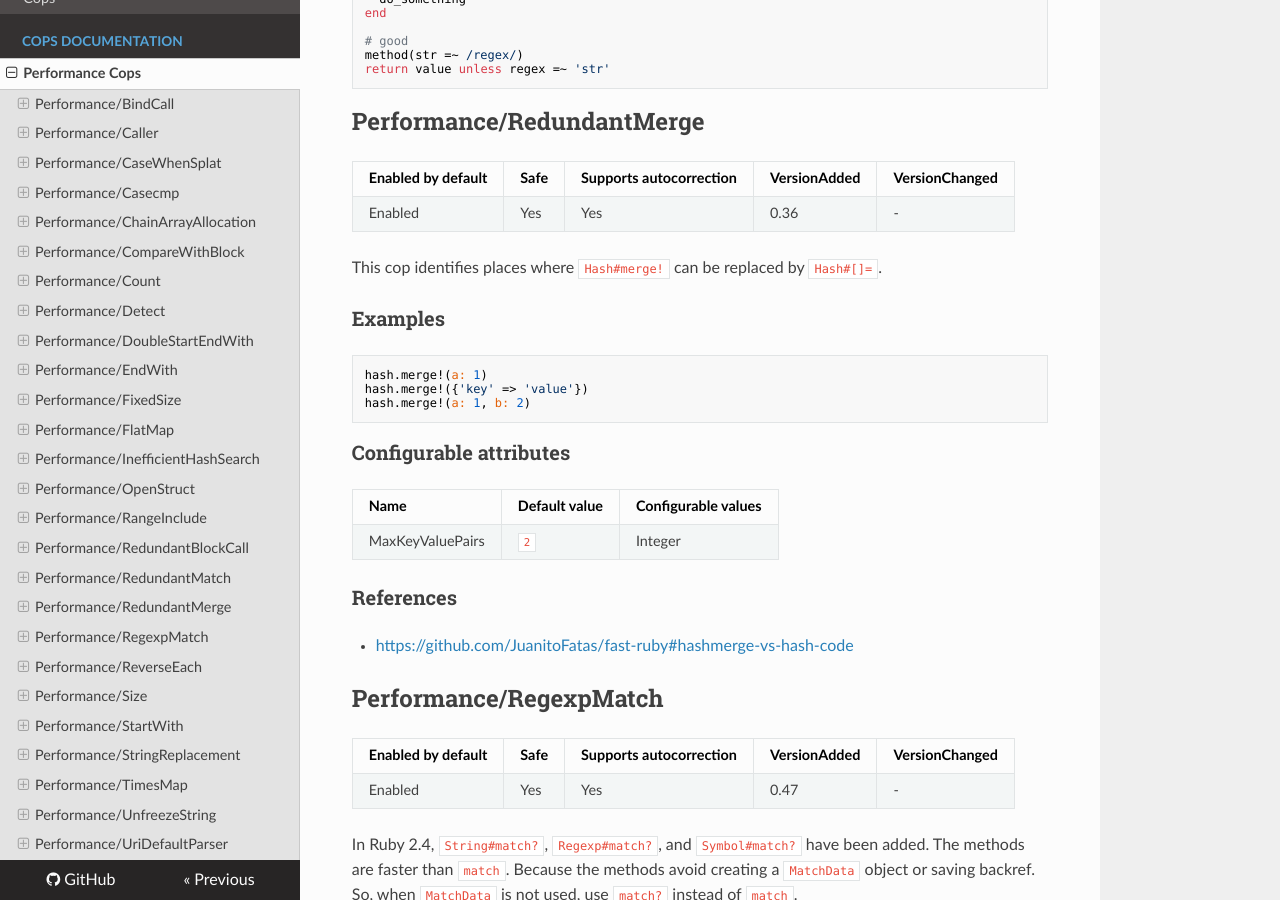
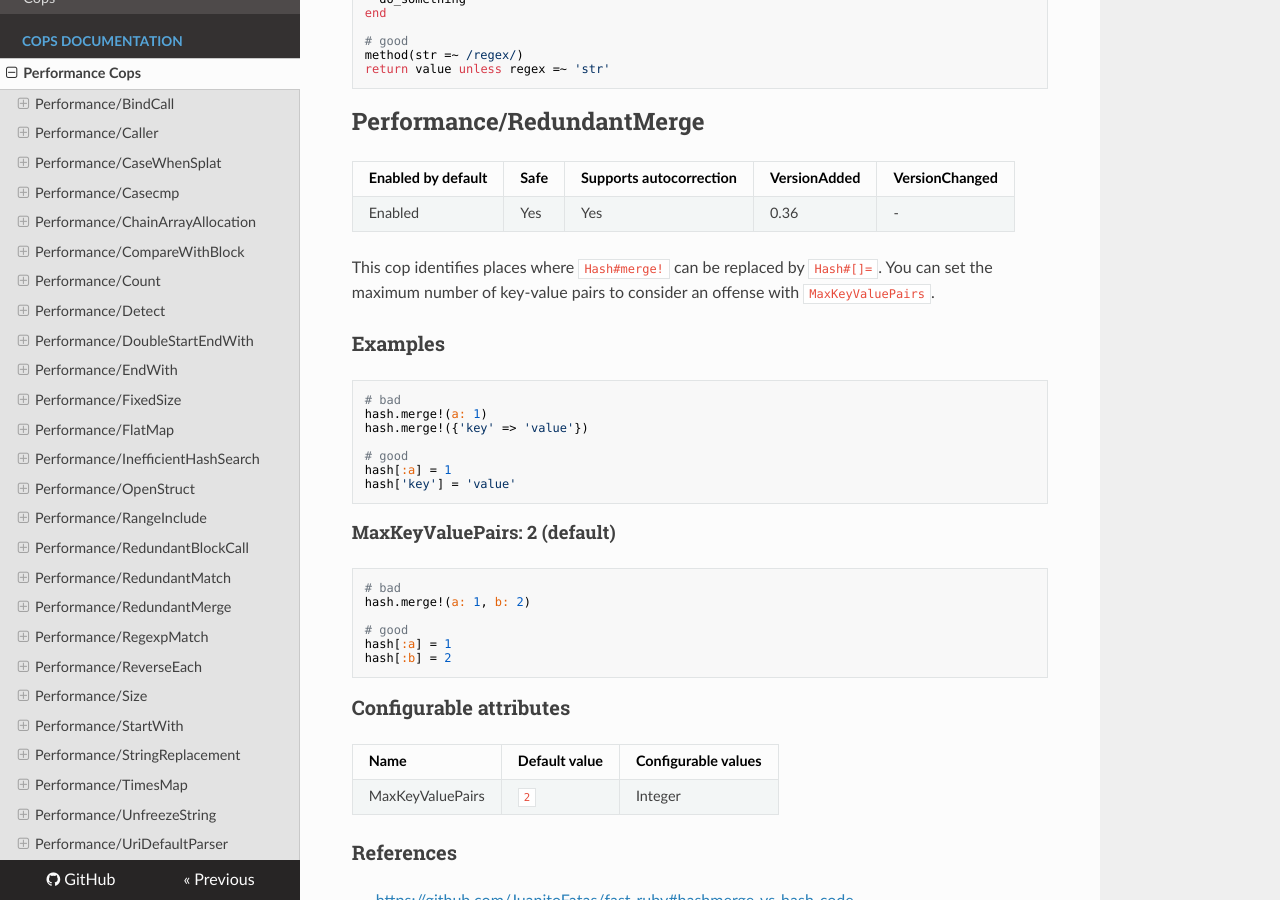
Before and after one commit to Cute0110/Rubocop-Performance, an MkDocs documentation site: the page built from manual/cops_performance.md, in a window 1280 px wide and 900 px high, scrolled down 11136 px. Built offline with MkDocs 1.6.1, drawn with Linux system fonts in a browser that asks for light colours; nearby versions of some CDN libraries; old or Windows-style settings are respelled for this version of MkDocs.

Commit message:
Clearfy example code for `Performance/RedundantMerge`
This PR clearfies example code for `Performance/RedundantMerge`.

See `MaxKeyValuePairs` option: https://github.com/rubocop-hq/rubocop/issues/2676

````diff
--- a/manual/cops_performance.md
+++ b/manual/cops_performance.md
@@ -606,13 +606,29 @@ Enabled | Yes | Yes  | 0.36 | -
 
 This cop identifies places where `Hash#merge!` can be replaced by
 `Hash#[]=`.
+You can set the maximum number of key-value pairs to consider
+an offense with `MaxKeyValuePairs`.
 
 ### Examples
 
 ```ruby
+# bad
 hash.merge!(a: 1)
 hash.merge!({'key' => 'value'})
+
+# good
+hash[:a] = 1
+hash['key'] = 'value'
+```
+#### MaxKeyValuePairs: 2 (default)
+
+```ruby
+# bad
 hash.merge!(a: 1, b: 2)
+
+# good
+hash[:a] = 1
+hash[:b] = 2
 ```
 
 ### Configurable attributes
````
Also changed, not shown: 1 other file.
